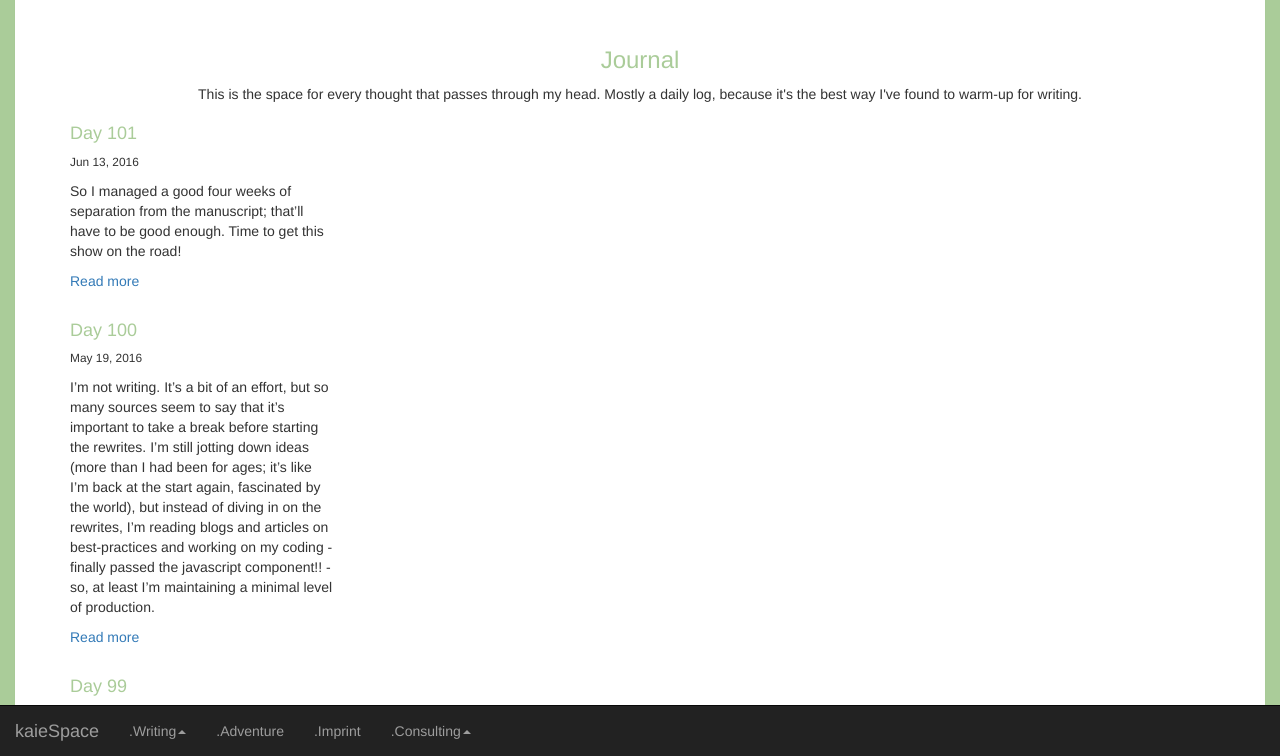
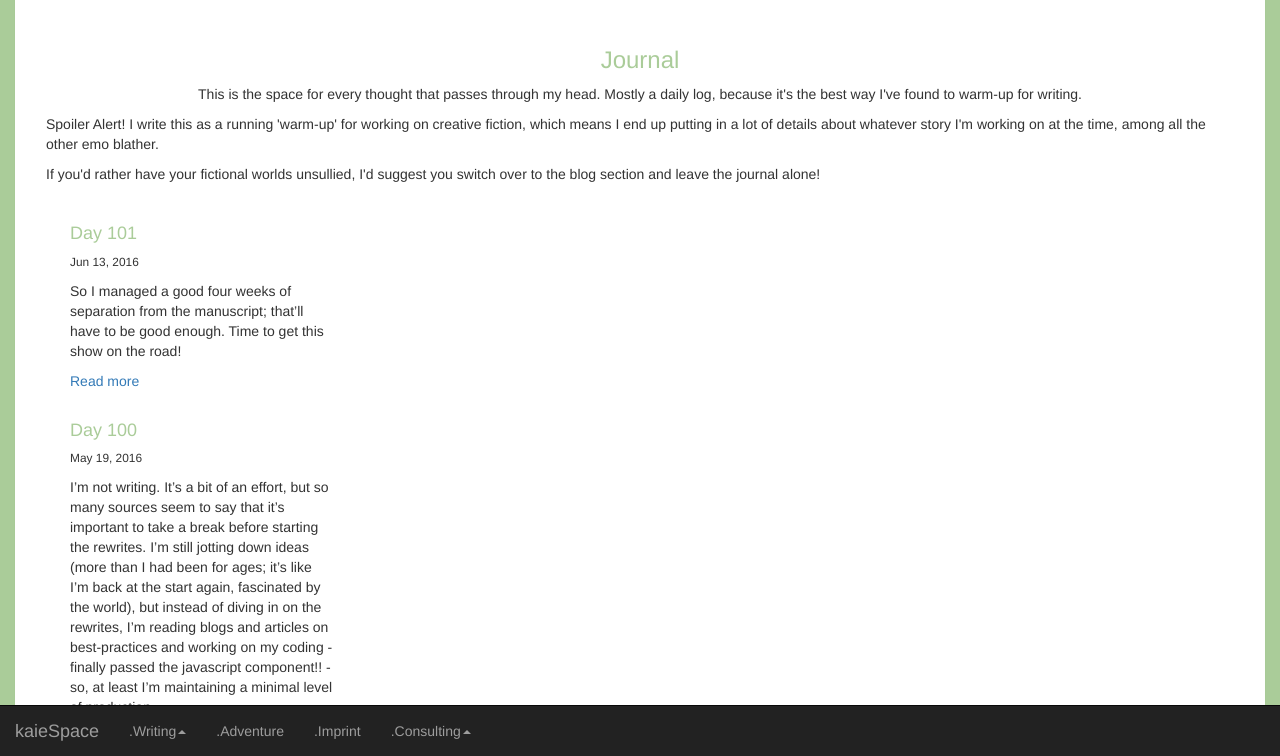
Before and after one commit to kaiewiggins/kaiewiggins.github.io, a Jekyll site: the page built from writing.html, in a window 1280 px wide and 900 px high, scrolled down 1832 px, cut to the strip 144-900 px from the top of the window. Built offline with Jekyll 4.4.1, drawn with Linux system fonts in a browser that asks for light colours; nearby versions of some CDN libraries.

Commit message:
added spoiler alert

```diff
--- a/writing.html
+++ b/writing.html
@@ -100,6 +100,9 @@ title: kaie.Writing; welcome to my world
       <a class="anchor" name="aboutservices" id="writingjournal"></a>
       <h3 class="text-center"><a href="http://kaie.space/journal/index.html" style="color:#ac9">Journal</a></h3>
       <p class="text-center">This is the space for every thought that passes through my head. Mostly a daily log, because it's the best way I've found to warm-up for writing.</p>
+      <p>Spoiler Alert! I write this as a running 'warm-up' for working on creative fiction, which means I end up putting in a lot of details about whatever story I'm working on at the time, among all the other emo blather. </p>
+ 	<p>If you'd rather have your fictional worlds unsullied, I'd suggest you switch over to the blog section and leave the journal alone!</p><br>
+
           <!--Pull in journal posts-->
 <div class="container">
     {% for post in site.posts %}
```
